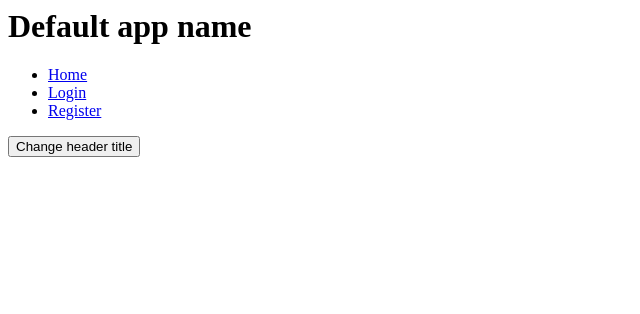
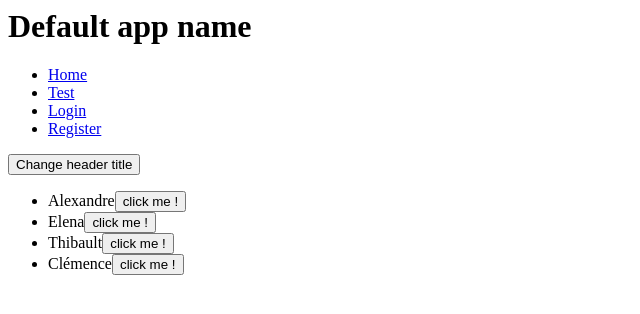
Before and after one commit to shelleycavaness/padawans, a React (Vite) app: page /test in a window 1280 px wide. Shown: the top 314 px of the page, without its empty margins (0-640 px from the left). Built offline with nearby package versions, Linux system fonts and the light colour scheme.

Commit message:
test add

```diff
--- a/src/js/App.js
+++ b/src/js/App.js
@@ -3,6 +3,7 @@ import Home from "./pages/home";
 import Login from "./pages/login";
 import Header from "./components/Header";
 import Register from "./pages/register";
+import Test from "./pages/test";
 import { getPadawanLocalStorage } from "./utils/local-storage";
 import { BrowserRouter as Router, Switch, Route, Link } from "react-router-dom";
 const App = () => {
@@ -38,6 +39,9 @@ const App = () => {
           <Route exact path="/">
             <Home />
           </Route>
+          <Route path="/test">
+            <Test />
+          </Route>
         </Switch>
       </div>
     </Router>
--- a/src/js/components/Header.js
+++ b/src/js/components/Header.js
@@ -15,6 +15,9 @@ const Header = (props) => {
         <ul>
           <li>
             <Link to="/">Home</Link>
+          </li>
+          <li>
+            <Link to="/test">Test</Link>
           </li>
           {props.padawan ? (
             <li>
--- /dev/null
+++ b/src/js/components/note.js
@@ -0,0 +1,5 @@
+import React, { useEffect, useState } from "react";
+const Note = () => {
+  return <div>note</div>;
+};
+export default Note;
--- /dev/null
+++ b/src/js/components/padawan.js
@@ -0,0 +1,14 @@
+import React, { useState, useEffect } from "react";
+
+const Padawan = (props) => {
+  return (
+    <li>
+      <span>{props.name}</span>
+      <button onClick={() => props.handleClickPadawan(props.name)}>
+        click me !
+      </button>
+    </li>
+  );
+};
+
+export default Padawan;
--- /dev/null
+++ b/src/js/pages/test.js
@@ -0,0 +1,35 @@
+import React, { useEffect, useState } from "react";
+import Note from "../components/note";
+import Padawan from "../components/padawan";
+const notesData = [10, 12, 14, 8, 20, 5, 24];
+const padawansData = ["Alexandre", "Elena", "Thibault", "Clémence"];
+
+const Test = (props) => {
+  const [notes, setNotes] = useState([]);
+  const [padawans, setPadawans] = useState([]);
+  const [currentPadawan, setCurrentPadawan] = useState(null);
+
+  useEffect(() => {
+    //S'effectue une seule fois
+    setNotes(notesData);
+    setPadawans(padawansData);
+  }, []);
+
+  return (
+    <div className="flex flex-col">
+      <ul>
+        {padawans.map((padawan) => (
+          <Padawan
+            key={padawan}
+            name={padawan}
+            handleClickPadawan={setCurrentPadawan}
+          />
+        ))}
+      </ul>
+      <div className="mt-4">
+        <span>{currentPadawan}</span>
+      </div>
+    </div>
+  );
+};
+export default Test;
```
Also changed, not shown: 2 other files (tests, documents, lock files or other folders).
